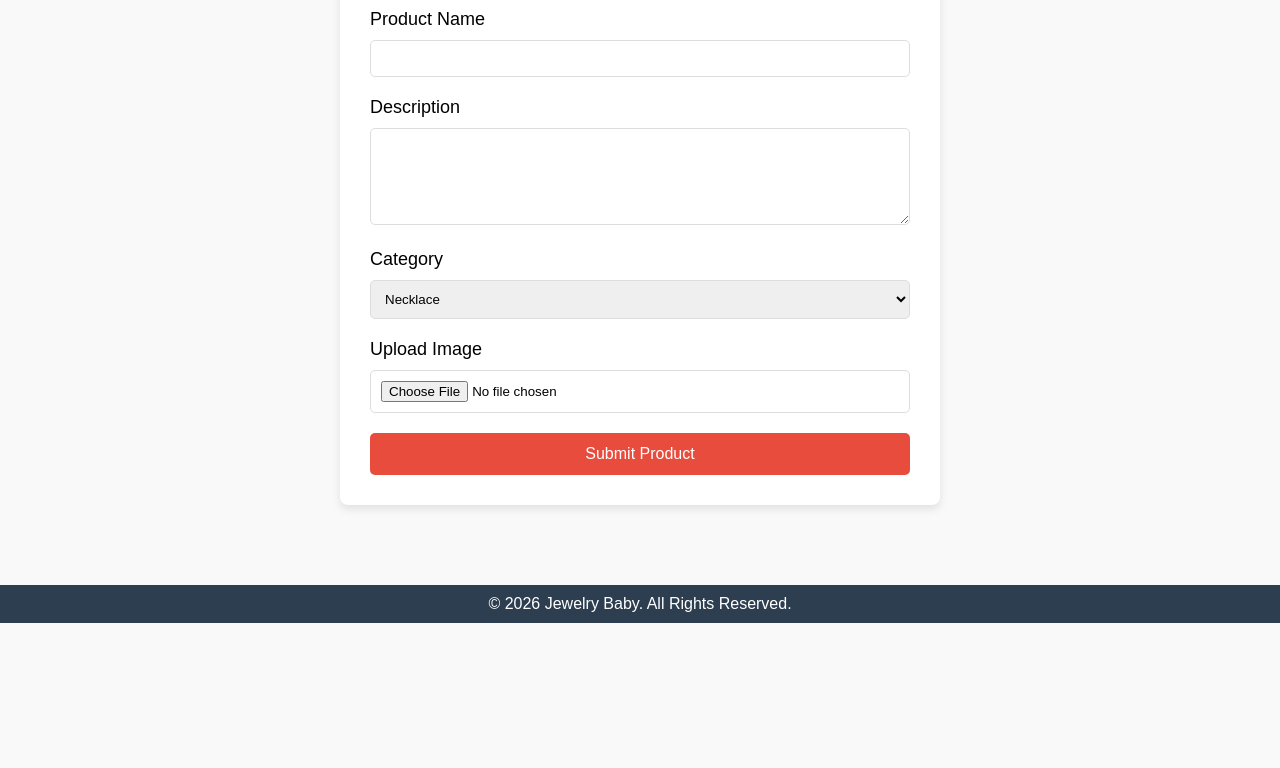
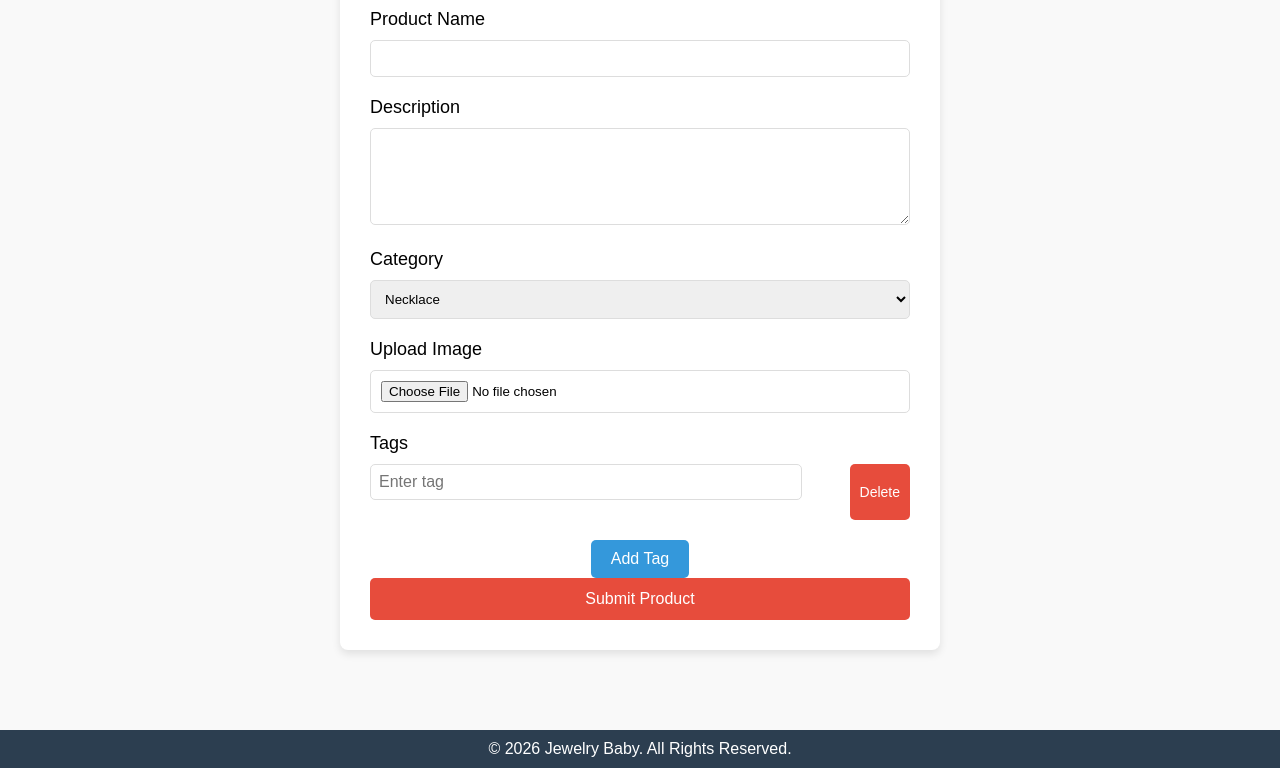
Before and after one commit to pudc95/Enter-Jewelry-Information, a plain HTML site: page index.html in a window 1280 px wide. Shown: the part 166-934 px from the top of the page. Before the commit the page ends 800 px from the top, so only its background shows below. Drawn offline with Linux system fonts and the light colour scheme.

Commit message:
Update index.html

```diff
--- a/index.html
+++ b/index.html
@@ -41,6 +41,16 @@
       <label for="product-image">Upload Image</label>
       <input type="file" id="product-image" name="product-image" accept="image/*" required>
 
+      <!-- 标签输入框 -->
+      <label for="product-tags">Tags</label>
+      <div id="tags-container">
+        <div class="tag-input-container">
+          <input type="text" name="tag[]" class="tag-input" placeholder="Enter tag">
+          <button type="button" class="remove-tag-btn" onclick="removeTagInput(this)">Delete</button>
+        </div>
+      </div>
+      <button type="button" class="add-tag-btn" onclick="addTagInput()">Add Tag</button>
+
       <button type="submit" class="submit-btn">Submit Product</button>
     </form>
   </main>
@@ -49,5 +59,7 @@
     <p>&copy; 2026 Jewelry Baby. All Rights Reserved.</p>
   </footer>
 
+  <script src="scripts.js"></script>
+
 </body>
 </html>
```
